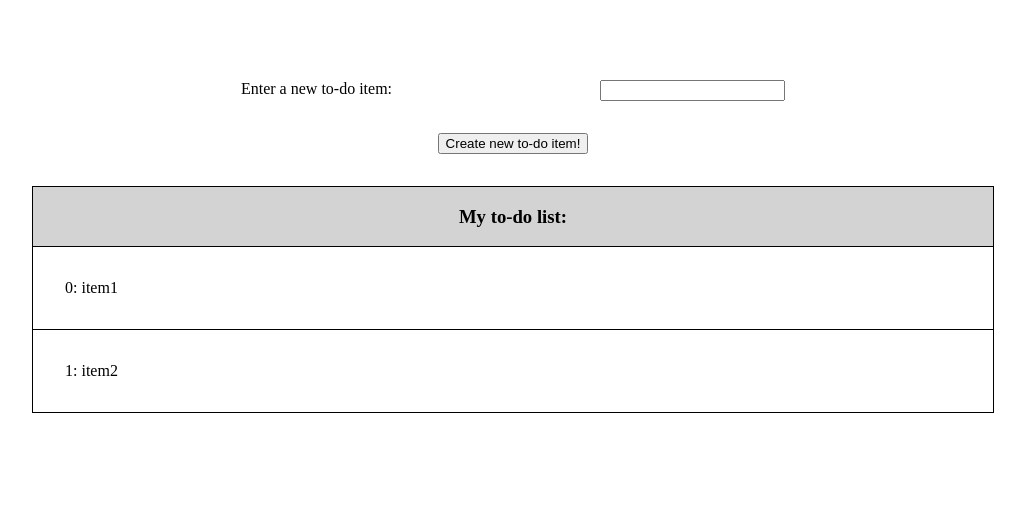
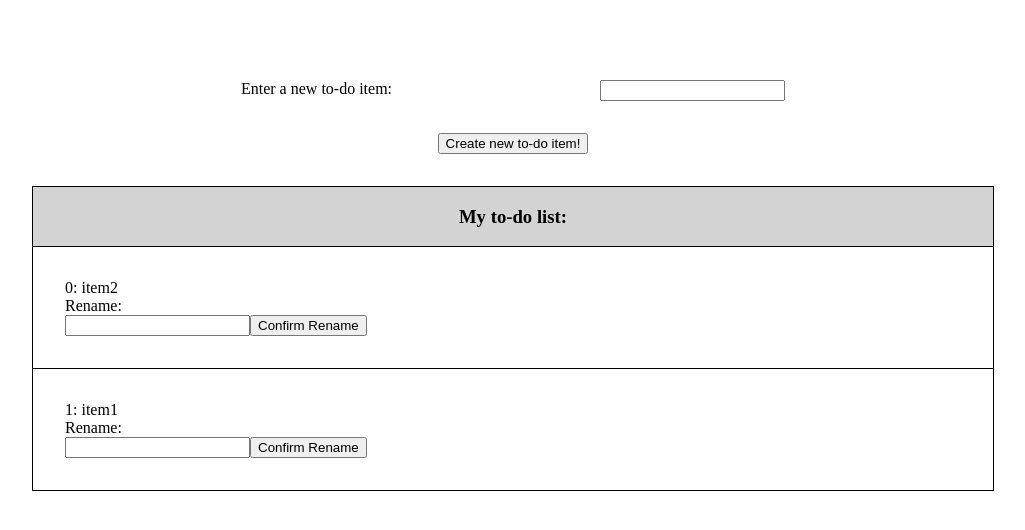
Before and after one commit to richard1634/todoapp, a React (Create React App) app: page / in a window 1280 px wide. Shown: the top 530 px of the page, without its empty margins (127-1152 px from the left). Built offline with nearby package versions, Linux system fonts and the light colour scheme.

Commit message:
final change

```diff
--- a/src/App.js
+++ b/src/App.js
@@ -1,11 +1,16 @@
 import React, { Component } from 'react';
+import TodoItem from './todo-item'
+
 import './style.css'
 
 class App extends Component {
 	constructor(props){
 		super(props);
 		this.state={
-			todos: ['item1', 'item2'],
+			todos: [
+				{name: 'item2', rename_input: ''},
+				{name: 'item1', rename_input: ''}
+			],
 			input: ''
 		}
 	}
@@ -24,15 +29,52 @@ class App extends Component {
 		})
 	}
 
+	renameInput_change = (event, item) => {
+		const {todos} = this.state
+		console.log(item)
+
+		for(let i = 0; i < todos.length; i++){
+			if(todos[i] === item){
+				todos[i].rename_input = event.target.value
+			}
+		}
+
+		this.setState({
+			todos
+		})
+
+	}
+
+	renameInput_submit = (event, item) => {
+		event.preventDefault()
+		const {todos} = this.state
+
+		for(let i = 0; i < todos.length; i++){
+			if(todos[i] === item){
+				todos[i].name = todos[i].rename_input
+				todos[i].rename_input = ''
+			}
+		}
+
+		this.setState({
+			todos
+		})
+	}
+
 
 	render() {
 		console.log(this.state)
 
 		const todo_map = this.state.todos.map((item, index) => {
+
 			return(
-				<div key={index} className="todo-item" >
-					<p> <span>{index}:</span> {item}</p>
-				</div>
+				<TodoItem
+					key={index}
+					item={item}
+					index={index}
+					inputHandler = {this.renameInput_change}
+					inputSubmit = {this.renameInput_submit}
+					/>
 			)
 		})
 
--- /dev/null
+++ b/src/todo-item.js
@@ -0,0 +1,18 @@
+import React from 'react';
+
+export default (props) => {
+    return(
+        <div className="todo-item" >
+            <p> <span>{props.index}:</span> {props.item.name}</p>
+            <div>
+                <label htmlFor={`rename${props.index}`}>Rename: </label>
+                <form onSubmit={(event) => props.inputSubmit(event, props.item)} >
+                    <input onChange={ (event) => props.inputHandler(event, props.item) } value={props.item.rename_input} id={`rename${props.index}`} type="text"/>
+                    <button>Confirm Rename</button>
+                </form>
+
+            </div>
+
+        </div>
+    )
+}
```
Also changed, not shown: 1 other file (tests, documents, lock files or other folders).
